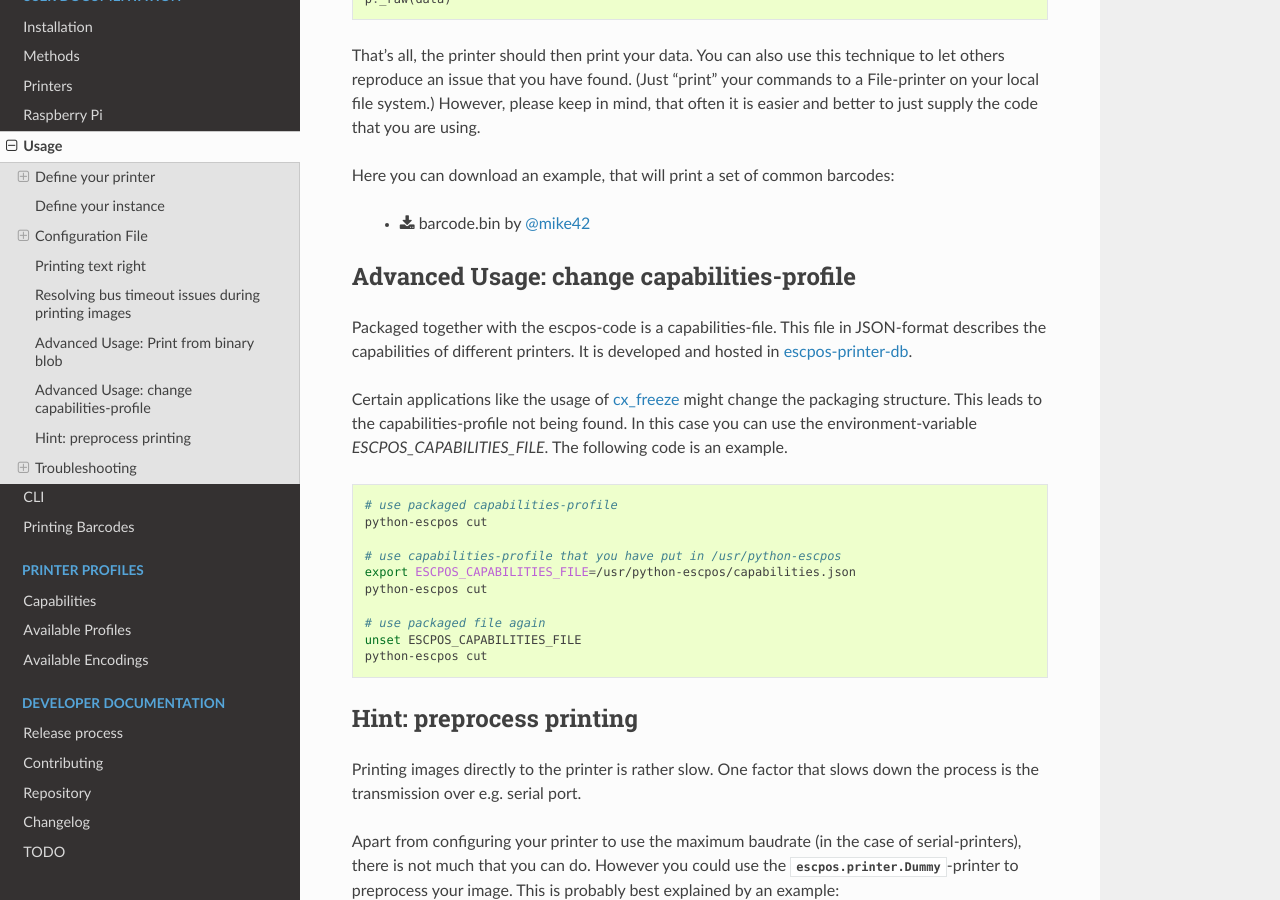
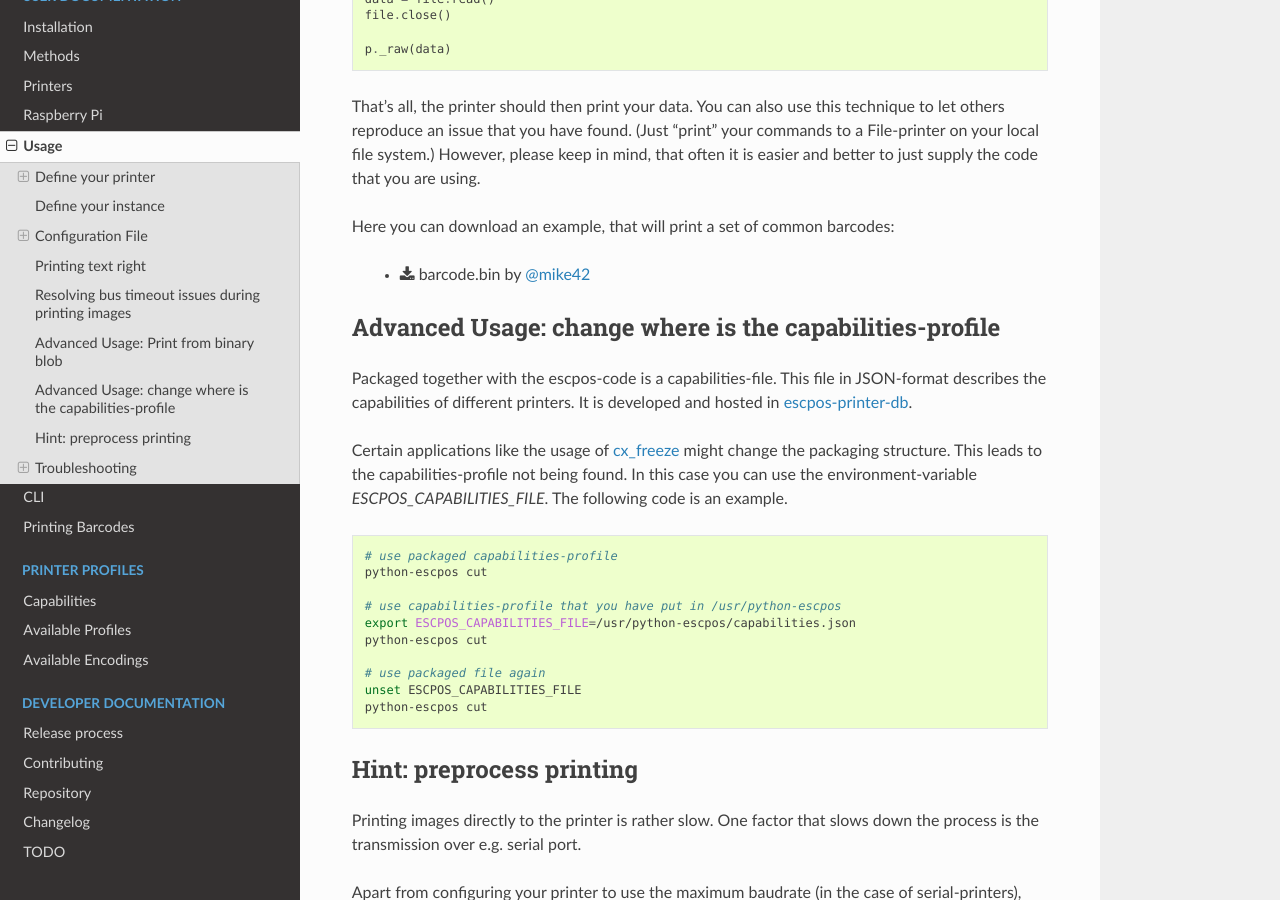
Before and after one commit to python-escpos/python-escpos, a Sphinx documentation site: the page built from doc/user/usage.rst, in a window 1280 px wide and 900 px high, scrolled down 4943 px. Built offline with Sphinx 7.4.7 and the Read the Docs theme 3.1.0, drawn with Linux system fonts in a browser that asks for light colours; pages that are not in the unit, such as notebooks, are missing from menus; some of the changed lines change nothing that is shown; some of the changed text lies outside the part shown.

Commit message:
More profile additions and clarifications

```diff
--- a/doc/user/usage.rst
+++ b/doc/user/usage.rst
@@ -1,7 +1,7 @@
 Usage
 =====
 
-:Last Reviewed: 2023-08-10
+:Last Reviewed: 2025-02-16
 
 Define your printer
 -------------------
@@ -113,7 +113,7 @@
 
     from escpos import *
     """ Seiko Epson Corp. Receipt Printer M129 Definitions (EPSON TM-T88IV) """
-    p = printer.Usb(0x04b8,0x0202)
+    p = printer.Usb(0x04b8,0x0202, profile="TM-T88IV")
     # Print text
     p.text("Hello World\n")
     # Print image
@@ -180,6 +180,7 @@
     printer:
             type: File
             devfile: /dev/someprinter
+            profile: TM-U220
 
 And for a network printer::
 
@@ -187,6 +188,7 @@
             type: Network
             host: 127.0.0.1
             port: 9000
+            profile: TM-U220
 
 An USB-printer could be defined by::
 
@@ -196,6 +198,7 @@
             idProduct: 0x5678
             in_ep: 0x66
             out_ep: 0x01
+            profile: TM-U220
 
 Printing text right
 -------------------
@@ -250,8 +253,8 @@
 
 .. _advanced-usage-change-capabilities-profile:
 
-Advanced Usage: change capabilities-profile
--------------------------------------------
+Advanced Usage: change where is the capabilities-profile
+--------------------------------------------------------
 
 Packaged together with the escpos-code is a capabilities-file. This file in
 JSON-format describes the capabilities of different printers. It is developed and hosted in
```
